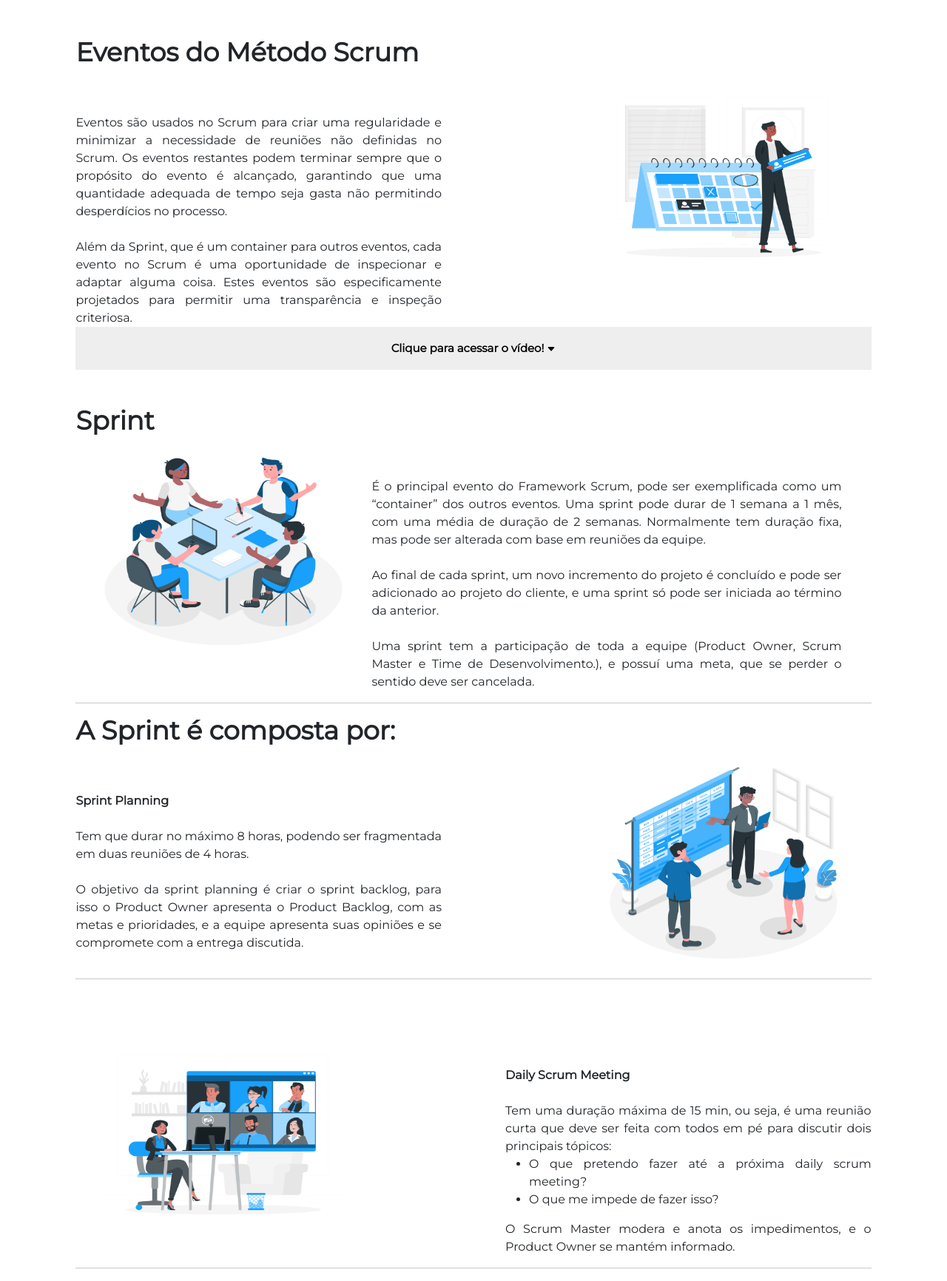
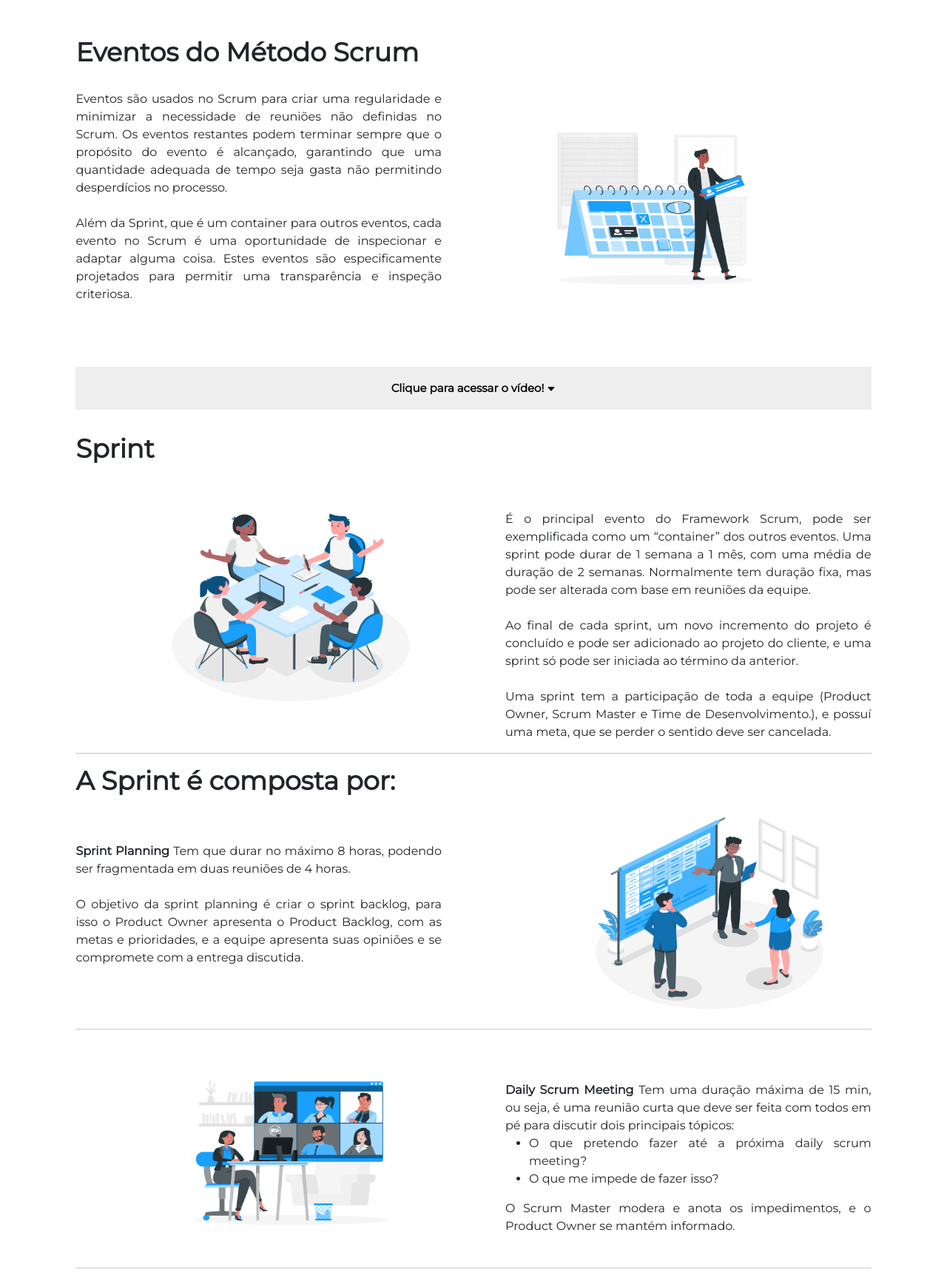
Before and after one commit to erickhoawata/DDT-1-Sem, a Flask app: page /eventos in a window 1280 px wide. Shown: the part 56-1788 px from the top of the page at 74% size. Run offline with Flask 3, Linux system fonts and the light colour scheme.

Commit message:
eventos
pedro reclamando q dou mt commit

```diff
--- a/static/css/styles.css
+++ b/static/css/styles.css
@@ -255,13 +255,11 @@ button {
 }
 
 .left{
-
     max-width: 46%;
     padding-top: 5%;
 }
 
 .right{
-
     max-width: 46%;
     padding-top: 5%;
 }
@@ -517,7 +515,17 @@ p[type=number]{
     margin: auto;
 }
 
+/*-----Eventos---- */
 
+.botao-eve{
+    margin-top: 3%;
+    margin-bottom: 3%;
+}
+.left-eve{
+    max-width: 46%;
+    padding-top: 2%;
+    padding-bottom: 5%;
+}
 
 /* -------  AVALIAÇÔES ---------*/
 
--- a/templates/Avaliações.html
+++ b/templates/Avaliações.html
@@ -25,8 +25,8 @@
             <div style="width: 20%;">
                 <p style="margin:0% 2%;">Número de integrantes:<input type="number" min="1" max="7" required name="qtd_pessoas" value="{{qtd_pessoas}}" class="ped-ret" id="qtd_pessoas"></p>
             </div>
-            <div class="container">
-                <table class="quadrado-menor">
+            <div class="container1">
+                <table style="margin-left: 5%;">
                     <tr><th>Processo</th></tr>
                     <tr><td><input type="number" min="0" max="1" required name="nota_proc" value="{{nota_proc}}" class="ped-ret"></td></tr>
                     <tr><th>Produto</th></tr>
@@ -181,7 +181,7 @@
             <br>
         </div>
         <div class="frame">
-            <button class="custom-btn btn-5"><a href="/trilha">Retornar a Trilha!</a></button>
+            <button class="custom-btn btn-5"><a style="color: black;" href="/trilha">Retornar a Trilha!</a></button>
         </div>
     </div>
 
--- a/templates/artefatos.html
+++ b/templates/artefatos.html
@@ -240,7 +240,7 @@
             Retorne a trilha para o próximo aprendizado!<br>
             <br>
             <div class="frame">
-                <button class="custom-btn btn-5"><a href="/trilha">Retornar a Trilha!</a></button>
+                <button class="custom-btn btn-5"><a style="color: black;" href="/trilha">Retornar a Trilha!</a></button>
             </div>
         </div>
     </div>
--- a/templates/equipe.html
+++ b/templates/equipe.html
@@ -109,7 +109,7 @@
                 Retorne a trilha para o próximo aprendizado!<br>
                 <br>
                 <div class="frame">
-                    <button class="custom-btn btn-5"><a href="/trilha">Retornar a Trilha!</a></button>
+                    <button class="custom-btn btn-5"><a style="color: black;" href="/trilha">Retornar a Trilha!</a></button>
                 </div>
             </div>
         </div>
--- a/templates/eventos.html
+++ b/templates/eventos.html
@@ -16,7 +16,7 @@
         <!-- introdução -->
         <h1>Eventos do Método Scrum</h1>
         <div class="container1">
-            <div class="left">
+            <div class="left-eve">
                 Eventos são usados no Scrum para criar uma regularidade e minimizar a necessidade de reuniões não
                 definidas no Scrum. Os eventos restantes podem terminar sempre que o propósito do evento é alcançado,
                 garantindo que uma quantidade adequada de tempo seja gasta não permitindo desperdícios no processo. <br><br> Além
@@ -24,13 +24,14 @@
                 inspecionar e adaptar alguma coisa. Estes eventos são especificamente projetados para permitir uma
                 transparência e inspeção criteriosa.
             </div>
-            <div class="espaco"></div>
-            <div>
+
+            <div class="cont-img-equi">
                 <img class="imgev1" src="../static/img/event5.png" alt="event5">
             </div>
         </div>
+
         <!--Botao do colaspe-->
-        <div>
+        <div class="botao-eve">
             <button type="button" class="collapsible"><b>Clique para acessar o vídeo! </b>
                 <svg xmlns="http://www.w3.org/2000/svg" width="12" height="12" fill="currentColor" class="bi bi-caret-down-fill" viewBox="0 0 16 16">
                 <path d="M7.247 11.14 2.451 5.658C1.885 5.013 2.345 4 3.204 4h9.592a1 1 0 0 1 .753 1.659l-4.796 5.48a1 1 0 0 1-1.506 0z"/>
@@ -59,15 +60,14 @@
             </script>
             </div>
         <div>
-            <br><br>
+
             <!--Sprint-->
             <h1>Sprint</h1>
             <div class="container1">
-                <div>
+                <div class="cont-img-equi">
                     <img class="imgev1" src="../static/img/event1.png" alt="event1">
                 </div>
-                <div>
-                    <br><br>
+                <div class="right">
                     É o principal evento do Framework Scrum, pode ser exemplificada como um “container” dos outros
                     eventos. Uma sprint pode durar de 1 semana a 1 mês, com uma média de duração de 2 semanas.
                     Normalmente tem duração fixa, mas pode ser alterada com base em reuniões da equipe. <br><br> Ao final de cada
@@ -76,7 +76,7 @@
                     (Product Owner, Scrum Master e Time de Desenvolvimento.), e possuí uma meta, que se perder o sentido
                     deve ser cancelada.
                 </div>
-                <div class="espaco"></div>
+
 
             </div>
             <hr>
@@ -87,23 +87,26 @@
                 <div class="left">
 
                     <b>Sprint Planning</b>
-                    <br><br>
+
                     Tem que durar no máximo 8 horas, podendo ser fragmentada em duas reuniões de 4 horas. <br><br> O objetivo da
                     sprint planning é criar o sprint backlog, para isso o Product Owner apresenta o Product Backlog, com
                     as metas e prioridades, e a equipe apresenta suas opiniões e se compromete com a entrega discutida.
                 </div>
                 <div class="espaco"></div>
-                <div><img class="imgev1" src="../static/img/event3.png" alt="event2"></div>
+                <div class="cont-img-equi">
+                    <img class="imgev1" src="../static/img/event3.png" alt="event2">
+                </div>
             </div>
             <hr>
 
             <!--pt2-->
             <div class="container1">
-                <div class="left"><img class="imgev1" src="../static/img/event2.png" alt="event3"></div>
-                <div class="left">
-                    <br><br>
+                <div class="cont-img-equi">
+                    <img class="imgev1" src="../static/img/event2.png" alt="event3">
+                </div>
+                <div class="right">
                     <b>Daily Scrum Meeting</b>
-                    <br><br>
+
                     Tem uma duração máxima de 15 min, ou seja, é uma reunião curta que deve ser feita com todos em pé
                     para discutir dois principais tópicos:
                     <ul>
@@ -120,7 +123,7 @@
                     <div class="left">
 
                         <b>Sprint Review Meeting</b>
-                        <br><br>
+
                         Sua duração total deve ser de 4 horas com no máximo 1 hora de apresentação por pessoa.
                         O time apresenta ao Product Owner o que foi realizado na sprint, e para isso nada de maquetes ou
                         power points, a funcionalidade do produto deve ser mostrada em pleno funcionamento. <br><br>
@@ -128,17 +131,19 @@
                         para saber se aquilo será utilizado, aprimorado ou descartado.
                     </div>
                     <div class="espaco"></div>
-                    <br><br>
-                    <div><img class="imgev1" src="../static/img/event4.png" alt="event2"></div>
+
+                    <div class="cont-img-equi">
+                        <img class="imgev1" src="../static/img/event4.png" alt="event2">
+                    </div>
                 </div>
             <hr>
             <!-- pt4 -->
             <div class="container1">
-                <div class="left"><img class="imgev1" src="../static/img/event6.png" alt="event6"></div>
-                <div class="left">
-                    <br><br><br><br>
+                <div class="cont-img-equi">
+                    <img class="imgev1" src="../static/img/event6.png" alt="event6">
+                </div>
+                <div class="right">
                     <b>Sprint Retrospective</b>
-                    <br><br>
                     Essa reunião deve ter no máximo 3 horas e é moderada pelo Scrum Master. Aqui devem discutir como foi
                     a sprint: o que deu certo, o que deu errado, o que precisa ser melhorado para uma produção mais
                     eficiente ou até divertida.
@@ -244,7 +249,7 @@
         Retorne a trilha para o próximo aprendizado!<br>
         <br>
         <div class="frame">
-            <button class="custom-btn btn-5"><a href="/trilha">Retornar a Trilha!</a></button>
+            <button class="custom-btn btn-5"><a style="color: black;" href="/trilha">Retornar a Trilha!</a></button>
         </div>
     </div>
     </div>
--- a/templates/index.html
+++ b/templates/index.html
@@ -127,7 +127,7 @@
 
         <!-- começar a trilha -->
         <div class="frame">
-            <button class="custom-btn btn-5"><a href="/trilha"><b>Vamos começar a Trilha!</b></a></button>
+            <button class="custom-btn btn-5"><a href="/trilha"><b style="color: black;">Vamos começar a Trilha!</b></a></button>
         </div>
     </div>
     {% endblock %}
--- a/templates/pilares.html
+++ b/templates/pilares.html
@@ -98,7 +98,7 @@
             Retorne a trilha para o próximo aprendizado!<br>
             <br>
             <div class="frame">
-                <button class="custom-btn btn-5"><a href="/trilha">Retornar a Trilha!</a></button>
+                <button class="custom-btn btn-5"><a style="color: black;" href="/trilha">Retornar a Trilha!</a></button>
             </div>
         </div>
     </div>
```
